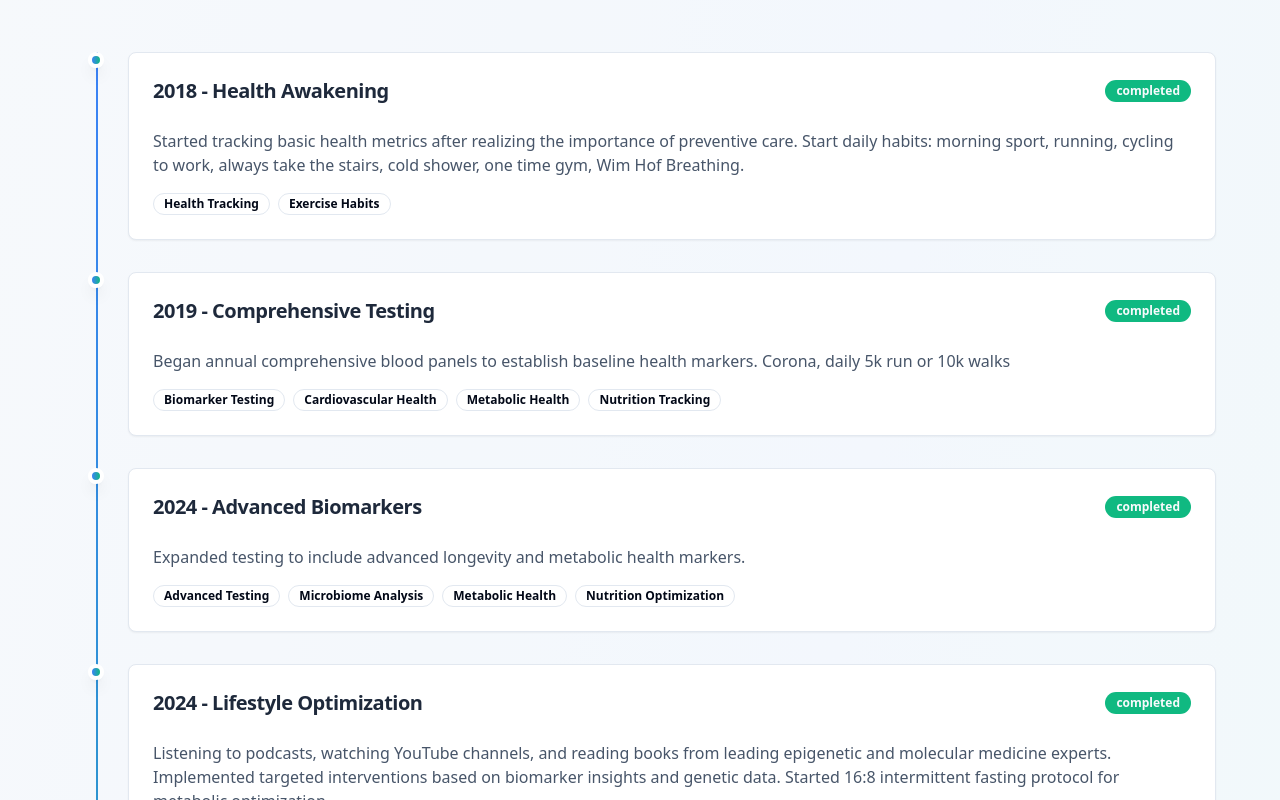
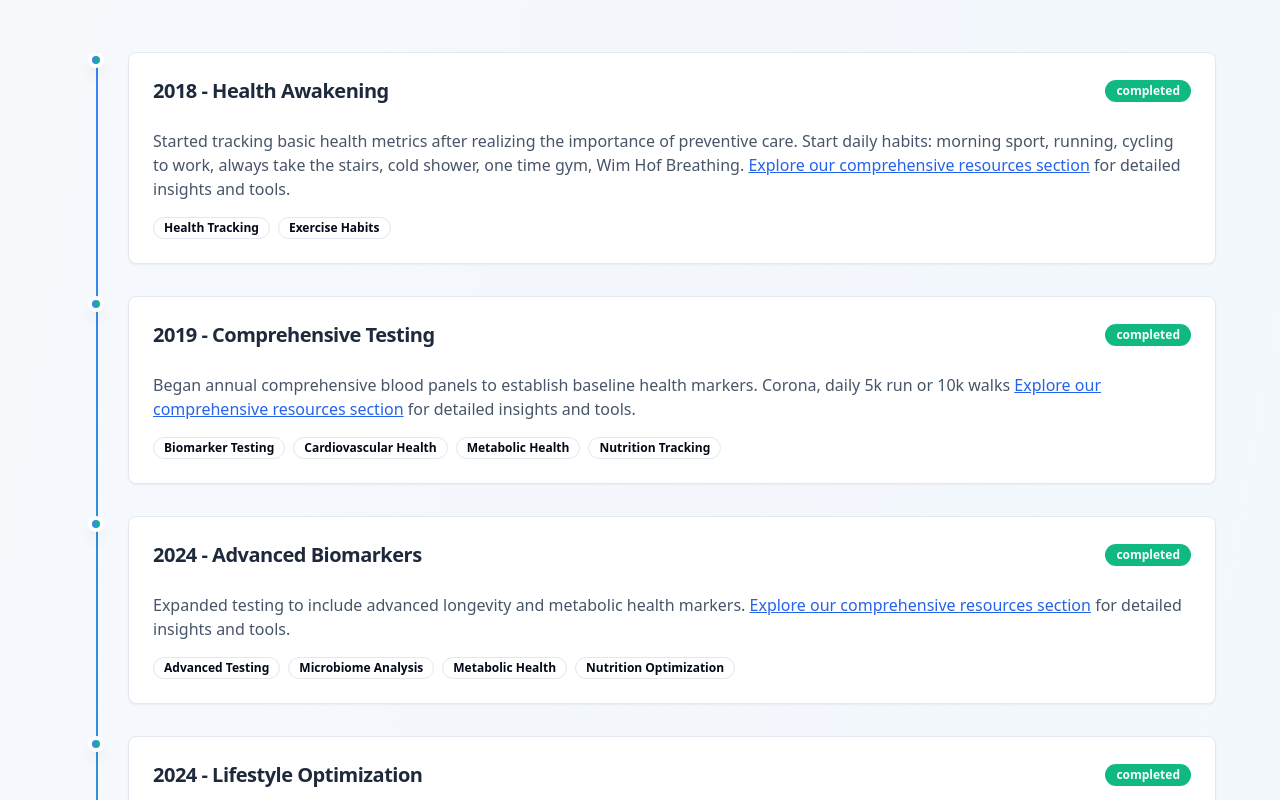
Before and after one commit to longevitycoach/healthspan-navigator-project, a React (Vite) app: page / in a window 1280 px wide. Shown: the part 1820-2620 px from the top of the page. Built offline with nearby package versions, Linux system fonts and the light colour scheme.

Commit message:
Add link to resources
Added a link to the resources section in `src/components/PersonalJourney.tsx`.

```diff
--- a/src/components/PersonalJourney.tsx
+++ b/src/components/PersonalJourney.tsx
@@ -195,7 +195,17 @@ const PersonalJourney = () => {
                   <CardContent>
                     <div className="text-slate-600 mb-4">
                       {typeof event.description === 'string' ? (
-                        <p>{event.description}</p>
+                        <p>
+                          {event.description}
+                          {" "}
+                          <a
+                            href="/resources"
+                            className="text-blue-600 hover:text-blue-800 underline"
+                          >
+                            Explore our comprehensive resources section
+                          </a>
+                          {" "}for detailed insights and tools.
+                        </p>
                       ) : (
                         <div>
                           {event.year === "Q2/2025" && event.title === "Technology & AI Platform Evaluation" && (
```
